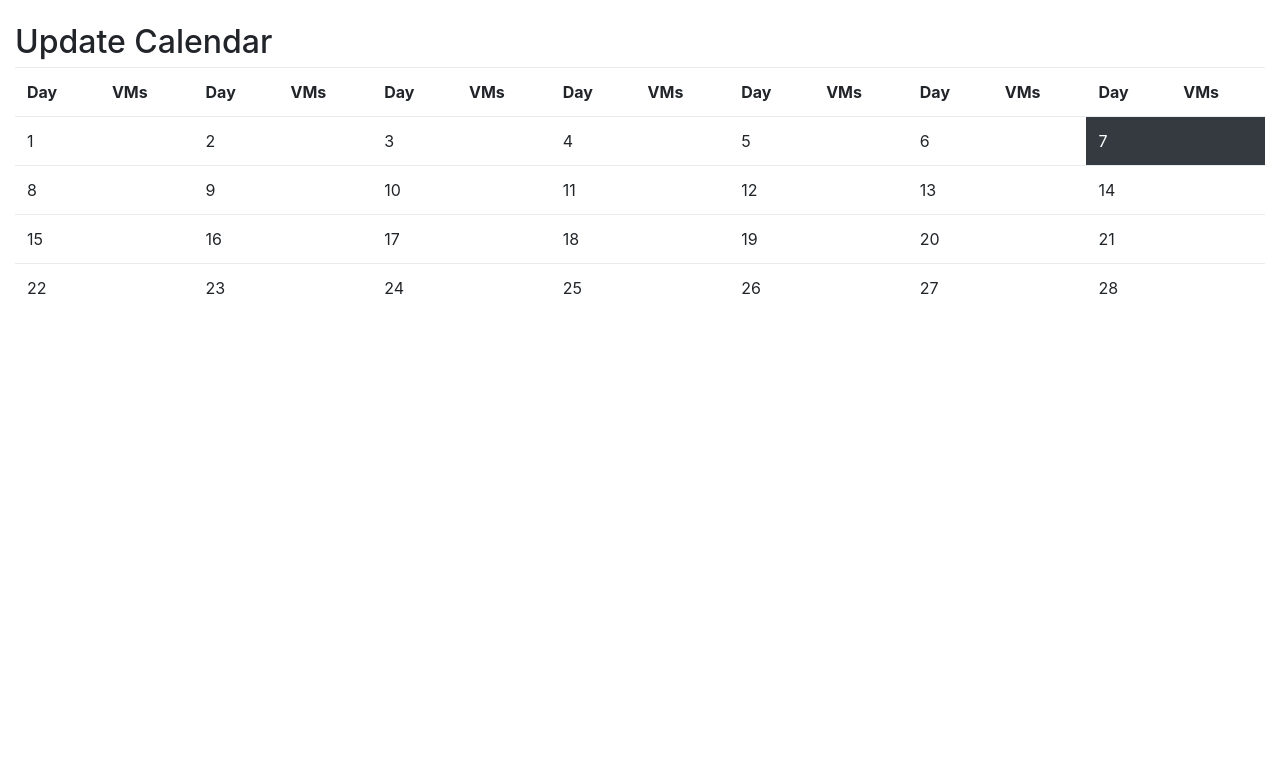
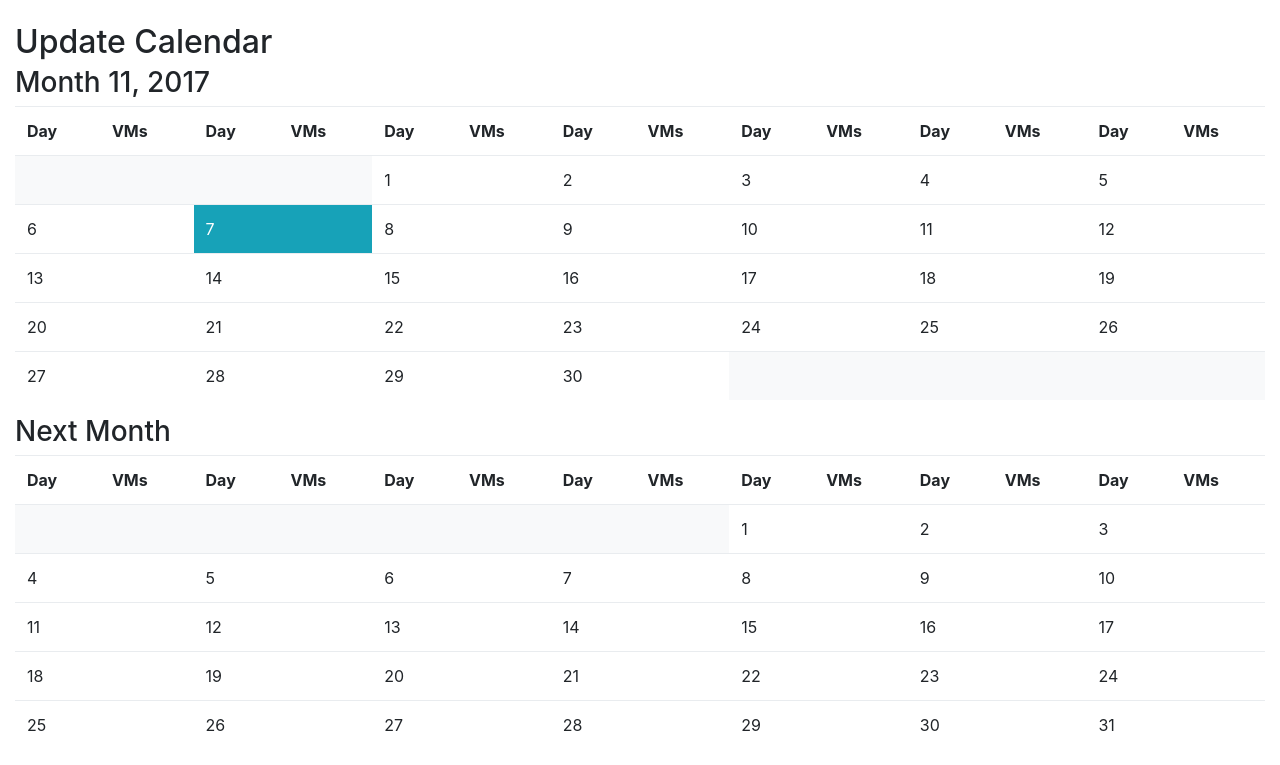
Before and after one commit to duk3luk3/salt-spy, a Flask app: page /update_cal in a window 1280 px wide. Shown: the part 56-821 px from the top of the page. Before the commit the page ends 350 px from the top, so only its background shows below. Run offline with Flask 2, Linux system fonts and the light colour scheme; data that the repository does not hold is empty; some libraries are stand-ins or nearby versions.

Commit message:
Nicer calendar

```diff
--- a/salt_spy/model.py
+++ b/salt_spy/model.py
@@ -159,22 +159,21 @@ class Minion:
     DAILYRE = re.compile('.*/daily(\d{2}).*')
 
     def update_day(self):
-#        print('Checking minion:', self.mid, file=sys.stderr)
+        """
+        Finds the scheduled update day based on the most recent 'unattended'
+        state execution that changed the day
+        """
         for r in reversed(self.returns):
             if r.is_state() and not r.is_test():
-#                print('Checking run:', r.rid, file=sys.stderr)
                 args, kwargs = r.job_args()
-#                print(args, kwargs, file=sys.stderr)
                 if len(args) > 0 and (args[0] == 'unattended' or args[0] == 'mirrorlist'):
                     states = [state for state in r.states() if (state['function'] == 'file.managed' and state['name'] == '/etc/apt/sources.list')]
                     if len(states) > 0 and states[0]['changes']:
                         if 'diff' in states[0]['changes']:
                             adds = [line for line in states[0]['changes']['diff'].split('\n') if line.startswith('+')]
-#                            print(adds, file=sys.stderr)
                             for add in adds:
                                 m = self.DAILYRE.match(add)
                                 if m:
-#                                    print(m, file=sys.stderr)
                                     return int(m.groups()[0])
 
     def apply_age(self):
--- a/salt_spy/templates/update_cal.html
+++ b/salt_spy/templates/update_cal.html
@@ -1,33 +1,43 @@
 {% extends "base.html" %}
 {% macro minion(tgt) %}
 <a href="{{url_for('minions')}}#minion-{{tgt}}">{{tgt}}</a>
+{% endmacro %}
+{% macro month(month, update_days, today) %}
+{% for week in month %}
+<tr>
+{% for day in week %}
+{% set class='bg-light text-white' if day==0 else 'bg-info text-white' if today and today.day == day else '' %}
+<td class="{{class}}">{{ day if day != 0 else '' }}</td>
+<td class="{{class}}">
+{% for tgt in days[day] %}
+{{ minion(tgt)}}
+{% if not loop.last %}, {% endif %}
+{% endfor %}
+</td>
+{% endfor %}
+</tr>
+{% endfor %}
 {% endmacro %}
 {% block title %}Update Calendar{% endblock %}
 {% block content %}
       <div>
         <h2>Update Calendar</h2>
 
+<h3>Month {{today.month}}, {{today.year}}</h3>
         <table class="table">
 <tr>
 {% for day in range(1,8) %}
 <th>Day</th><th>VMs</th>
 {% endfor %}
-</tr>
-{% for week in range(0,4) %}
+{{ month(this_month, days, today) }}
+        </table>
+<h3>Next Month</h3>
+        <table class="table">
 <tr>
 {% for day in range(1,8) %}
-{% set day = week * 7 + day %}
-<td class="{{ 'bg-dark text-white' if day == today else ''  }}">{{ day }}</td>
-<td class="{{ 'bg-dark text-white' if day == today else ''  }}">
-{% for tgt in days[day] %}
-{{ minion(tgt)}}
-{% if not loop.last %}, {% endif %}
+<th>Day</th><th>VMs</th>
 {% endfor %}
-</td>
-</td>
-{% endfor %}
-</tr>
-{% endfor %}
+{{ month(next_month, days, None) }}
         </table>
       </div>
 {% endblock %}
--- /dev/null
+++ b/salt_spy/utils.py
@@ -0,0 +1,10 @@
+from datetime import date
+import calendar
+from dateutil import relativedelta
+
+def get_calendar():
+    cal = calendar.Calendar()
+    today = date.today()
+    next_month = today + relativedelta.relativedelta(months=1)
+
+    return today, cal.monthdayscalendar(today.year, today.month),cal.monthdayscalendar(next_month.year, next_month.month)
--- a/salt_spy/views.py
+++ b/salt_spy/views.py
@@ -2,10 +2,9 @@ from flask import Flask, render_template, redirect, url_for, g
 from natsort import natsorted
 #from sqlalchemy import create_engine
 #from sqlalchemy.orm import sessionmaker
-from . import app, data, config, db
+from . import app, data, config, db, utils
 from .model import Job, Return, Minion
 import sys
-from datetime import date
 
 
 @app.route('/')
@@ -54,11 +53,9 @@ def update_cal():
                 days[day] = []
             days[day].append(minion.mid)
 
-    today = date.today()
+    today, this_month, next_month = utils.get_calendar()
 
-    print(today.day, file=sys.stderr)
-
-    return render_template('update_cal.html', days=days, today=today.day)
+    return render_template('update_cal.html', days=days, today=today, this_month=this_month, next_month=next_month)
 
 @app.route('/health')
 def health():
```
